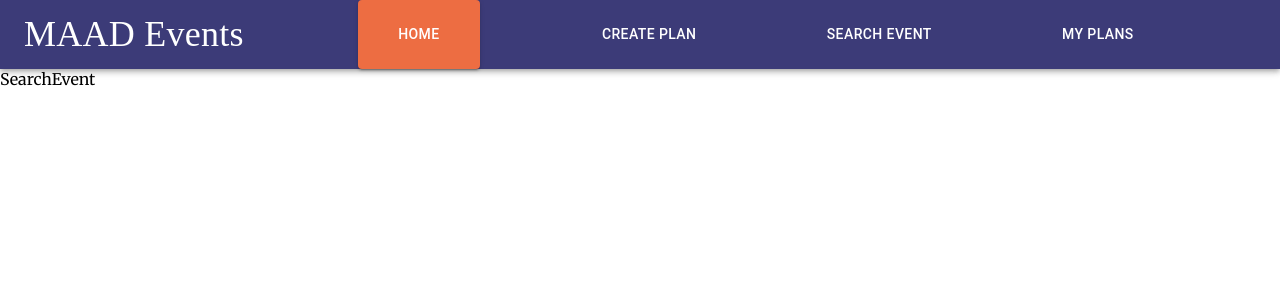
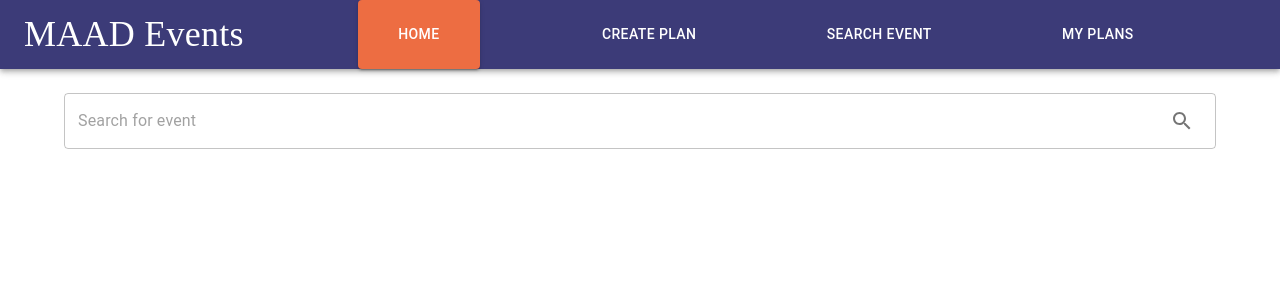
Before and after one commit to danieltrandafir/event-planner-react, a React (Create React App) app: page /search-event in a window 1280 px wide. Shown: the top 300 px of the page. Built offline with nearby package versions, Linux system fonts and the light colour scheme; a web font is replaced by a local one.

Commit message:
setup the search event input

```diff
--- a/src/App.js
+++ b/src/App.js
@@ -4,6 +4,8 @@ import { AppRoutes } from "./AppRoutes";
 
 import { NavBar } from "./components/NavBar";
 import { getFromLocalStorage } from "./utils/getFromLocalStorage"
+import { SearchProvider } from "./context/SearchProvider";
+
 
 export const App = () => {
   const [plans, setPlans] = useState(getFromLocalStorage("plans", []));
@@ -15,9 +17,11 @@ export const App = () => {
   }
 
   return (
-    <BrowserRouter>
-      <NavBar />
-      <AppRoutes plans={plans} setPlans={setPlans} addPlan={addPlan} />
-    </BrowserRouter>
+    <SearchProvider>
+      <BrowserRouter>
+        <NavBar />
+        <AppRoutes plans={plans} setPlans={setPlans} addPlan={addPlan} />
+      </BrowserRouter>
+    </SearchProvider>
   );
 };
--- a/src/components/SearchForm.js
+++ b/src/components/SearchForm.js
@@ -1,3 +1,51 @@
-export const SearchForm = () => {
-  return <div>SearchForm</div>;
+import * as Yup from "yup";
+import { useFormik } from "formik";
+import Box from "@mui/material/Box";
+import TextField from "@mui/material/TextField";
+import InputAdornment from "@mui/material/InputAdornment";
+import IconButton from "@mui/material/IconButton";
+import SearchIcon from "@mui/icons-material/Search";
+
+export const SearchForm = ({ handleQuery }) => {
+  const initialValues = {
+    query: "",
+  };
+
+  const validationSchema = Yup.object({
+    query: Yup.string().required("Please enter a valid keyword"),
+  });
+
+  const onSubmit = ({ query }) => {
+    console.log(query)
+    handleQuery(query);
+  };
+
+  const formik = useFormik({
+    initialValues,
+    validationSchema,
+    onSubmit,
+  });
+
+  return (
+    <Box sx={{ my: 3 }} component="form" onSubmit={formik.handleSubmit}>
+      <TextField
+        name="query"
+        placeholder="Search for event"
+        fullWidth
+        value={formik.values.query}
+        error={!!formik.errors.query}
+        helperText={formik.errors.query}
+        onChange={formik.handleChange}
+        InputProps={{
+          endAdornment: (
+            <InputAdornment position="end">
+              <IconButton type="submit">
+                <SearchIcon />
+              </IconButton>
+            </InputAdornment>
+          ),
+        }}
+      />
+    </Box>
+  );
 };
--- /dev/null
+++ b/src/context/SearchProvider.js
@@ -0,0 +1,19 @@
+
+import { createContext, useContext, useState } from "react";
+
+import { getFromLocalStorage } from "../utils/getFromLocalStorage";
+
+const SearchContext = createContext();
+
+export const SearchProvider = ({ children }) => {
+    const [items, setItems] = useState(getFromLocalStorage("plans", []));
+
+
+    const value = { items, setItems };
+
+    return (
+        <SearchContext.Provider value={value}>{children}</SearchContext.Provider>
+    );
+};
+
+export const useSearch = () => useContext(SearchContext);
--- a/src/pages/SearchEvent.js
+++ b/src/pages/SearchEvent.js
@@ -1,3 +1,69 @@
+import Stack from "@mui/material/Stack";
+import Box from "@mui/material/Box";
+import Container from "@mui/material/Container";
+import Alert from "@mui/material/Alert";
+import Backdrop from "@mui/material/Backdrop";
+import CircularProgress from "@mui/material/CircularProgress";
+import axios from "axios";
+
+import { SearchForm } from "../components/SearchForm";
+import { useEffect, useState } from "react";
+
 export const SearchEvent = () => {
-  return <div>SearchEvent</div>;
+  const [searchTerm, setSearchTerm] = useState();
+  const [isLoading, setIsLoading] = useState(false);
+  const [error, setError] = useState(false);
+
+  useEffect(() => {
+    if (searchTerm) {
+      const fetchData = async () => {
+        setIsLoading(true);
+
+        try {
+          setError(false);
+          const { data } = await axios.get(
+            "https://app.ticketmaster.com/discovery/v2/events.json?apikey=2gtAGET8BPKkawzuckK9nLysRn93EEAC&size=100",
+            {
+              params: { apikey: process.env.REACT_APP_TICKETMASTER_API_KEY, countryCode: "GB", keyword: searchTerm },
+            }
+          );
+          console.log(data._embedded.events)
+        } catch (error) {
+          console.log(`[ERROR]: Failed to fetch data | ${error.message}`);
+
+          setError(true);
+        }
+
+        setIsLoading(false);
+      };
+
+      fetchData();
+    }
+  }, [searchTerm]);
+
+  const handleQuery = (query) => {
+    setSearchTerm(query);
+  };
+
+  return (
+    <Container maxWidth="lg">
+      <Stack>
+        <Box>
+          <SearchForm handleQuery={handleQuery} />
+        </Box>
+        <Box>
+          {isLoading && (
+            <Backdrop sx={{ color: "#fff", zIndex: 4 }} open={isLoading}>
+              <CircularProgress color="inherit" />
+            </Backdrop>
+          )}
+          {error && (
+            <Alert severity="error">
+              Failed to fetch results for {searchTerm}
+            </Alert>
+          )}
+        </Box>
+      </Stack>
+    </Container>
+  );
 };
```
Also changed, not shown: src/components/SearchResults.js (added, +15 -0 lines), 1 other file (tests, documents, lock files or other folders).
